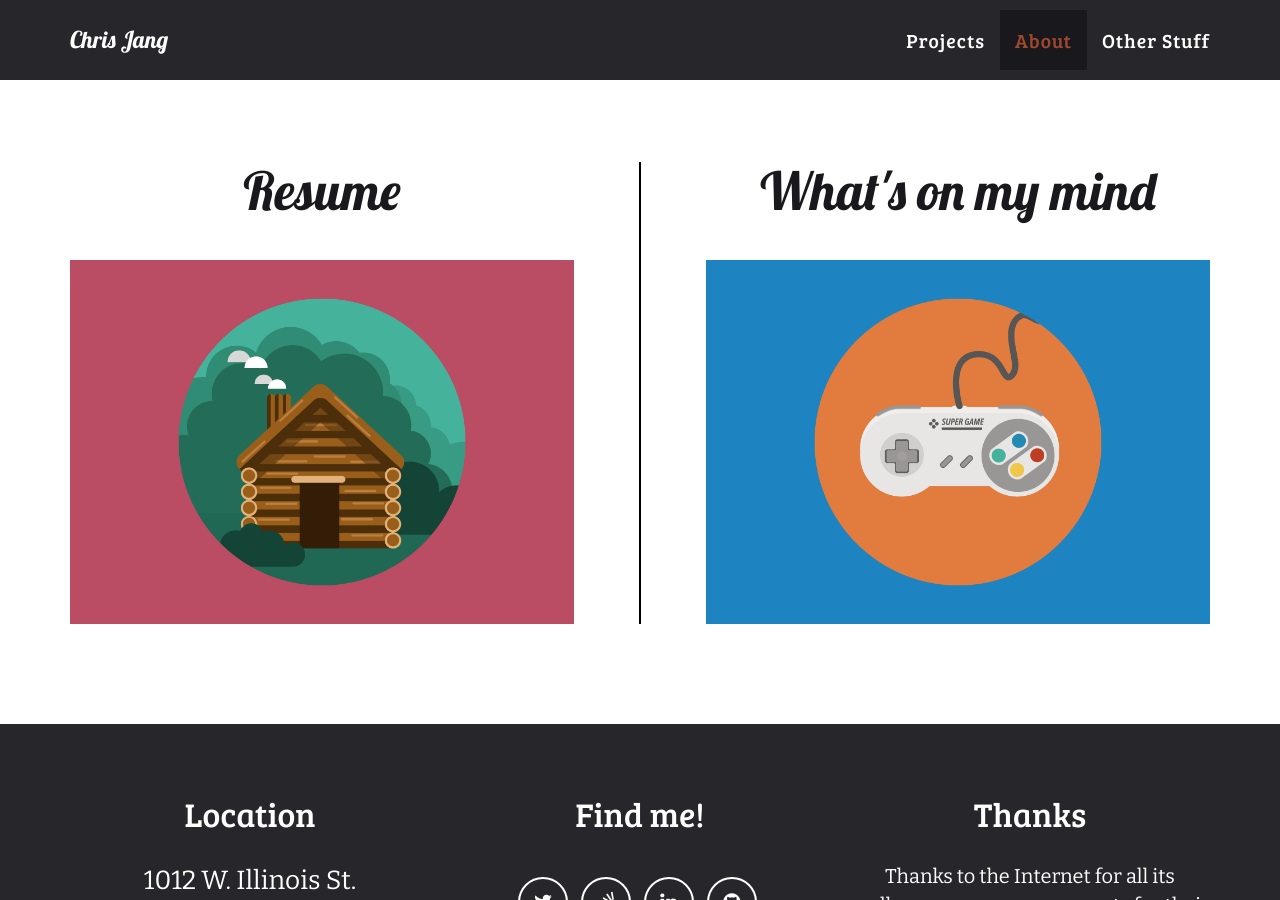
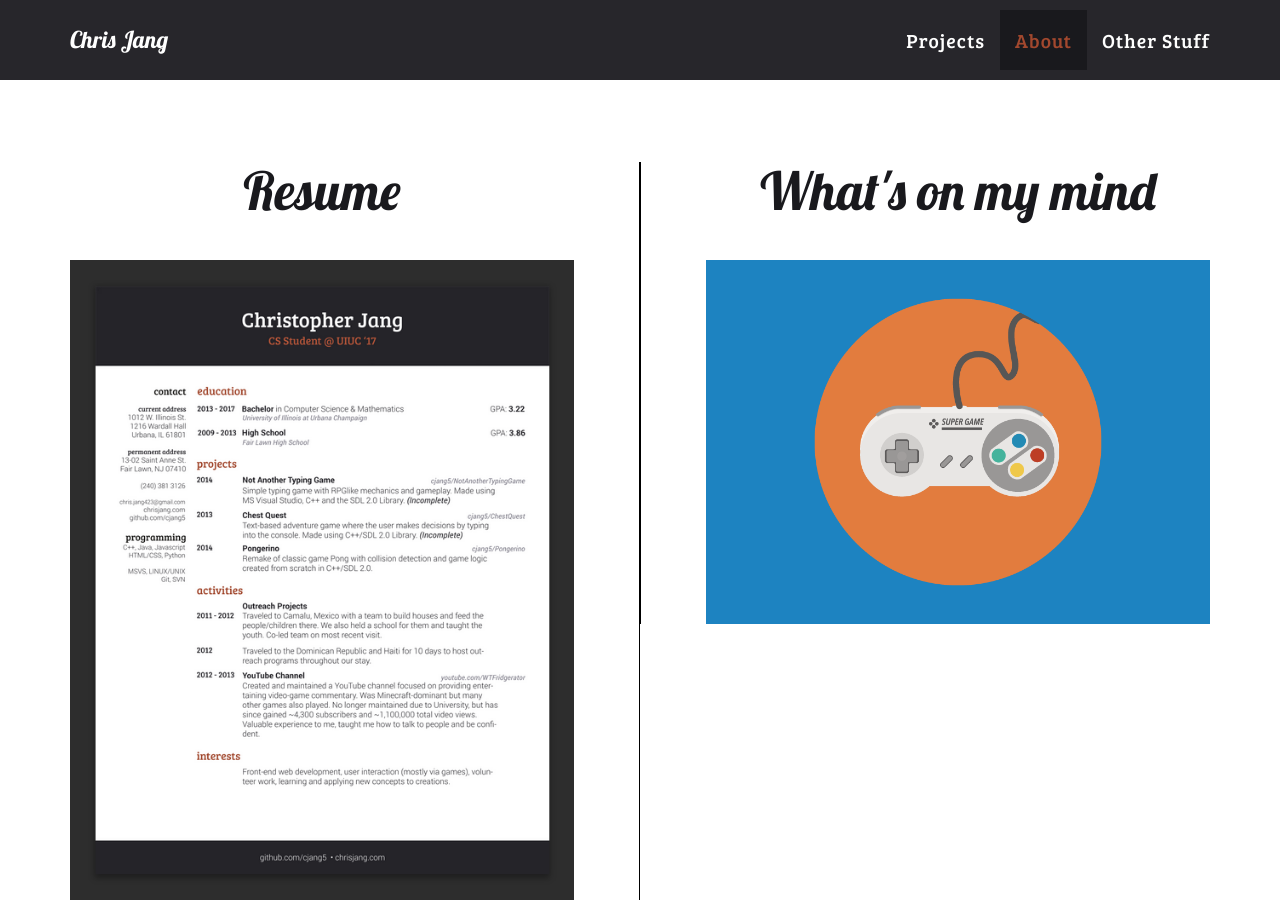
Before and after one commit to cjang5/cjang5.github.io, a Jekyll site: the page built from index.html, in a window 1280 px wide and 900 px high, scrolled down 2316 px. Built offline with Jekyll 4.4.1, drawn with Linux system fonts in a browser that asks for light colours.

Commit message:
Changed resume link and picture

```diff
--- a/_includes/contact.html
+++ b/_includes/contact.html
@@ -19,8 +19,8 @@
 		    <div class="resume">
 			<h2>Resume</h2>
 		    </div>
-   		    <a href="http://www.google.com" class="resume-link" target="_blank">
-			<img src="img/portfolio/cabin.png" class="img-responsive">
+   		    <a href="https://drive.google.com/file/d/0B2weLrqbRVzkUVE1MjZQTHM1Y3M/view" class="resume-link" target="_blank">
+			<img src="img/resumepic.png" class="img-responsive">
                     </a>
 		</div>
 
```
